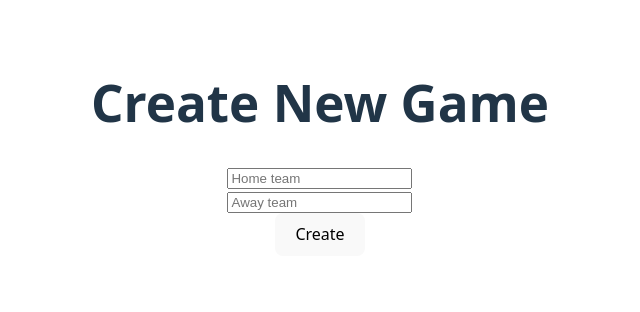
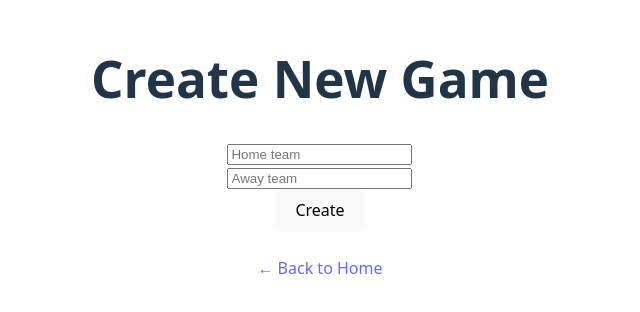
Before and after one commit to Chala751/Live-Football-Scores, a React (Vite) app in the folder client/: page /create in a window 1280 px wide. Shown: the part 252-564 px from the top of the page, without its empty margins (320-960 px from the left). Built offline with nearby package versions, Linux system fonts and the light colour scheme; no server answers.

Commit message:
back to home added in the game creation page

```diff
--- a/client/src/pages/CreateGame.jsx
+++ b/client/src/pages/CreateGame.jsx
@@ -1,5 +1,6 @@
 import { useState } from "react";
 import { createGame } from "../services/api";
+import { Link } from "react-router-dom";
 
 export default function CreateGame() {
   const [homeTeam, setHomeTeam] = useState("");
@@ -32,6 +33,9 @@
 
         <button type="submit">Create</button>
       </form>
+
+      <br />
+      <Link to="/">← Back to Home</Link>
     </div>
   );
 }
```
